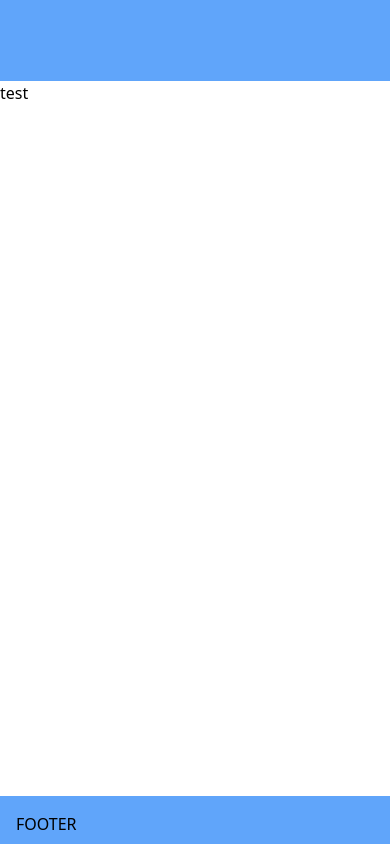
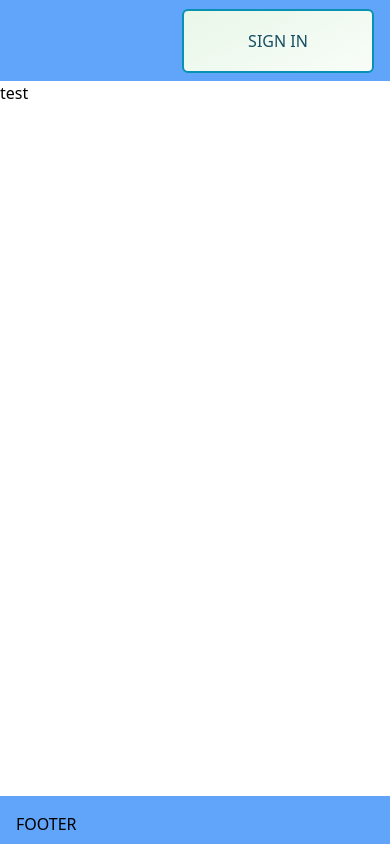
Before and after one commit to VelimirMueller/aurorae-images-frontend, a Vue app: page / in a window 390 px wide. Built offline with nearby package versions, Linux system fonts and the light colour scheme.

Commit message:
add mobile support

```diff
--- a/src/components/AccessbleButton.vue
+++ b/src/components/AccessbleButton.vue
@@ -1,6 +1,6 @@
 <template>
   <button
-    :class="`${props.isAnimated ? 'sign-in' : ''} w-48 rounded-md text-cyan-900 h-full mr-4 border-2 border-cyan-600 bg-white hover:underline`">
+    :class="`${props.isAnimated ? 'sign-in' : ''} w-48 rounded-md text-cyan-900 h-16 mt-auto mb-auto border-2 border-cyan-600 bg-white hover:underline`">
     {{ props.text }}
   </button>
 </template>
--- a/src/components/layout/NavBar.vue
+++ /dev/null
@@ -1,28 +0,0 @@
-<template>
-  <nav
-    role="navigation"
-    class="flex flex-row w-full items-center bg-blue-400 h-24">
-    <template class="hidden lg:flex w-full h-full ">
-      <DefaultIcon
-        v-if="props.hasDefaultIcon"
-        class="justfy-center items-cente" />
-      <DefaultLinkList />
-      <AccessibleButton class="hover:text-cyan-900 h-2/3" :is-animated="true" text="SIGN IN" type="button" />
-    </template>
-  </nav>
-</template>
-
-<script setup lang="ts">
-import AccessibleButton from '@/components/AccessbleButton.vue'
-import DefaultIcon from '@/components/layout/DefaultIcon.vue'
-import DefaultLinkList from '@/components/layout/DefaultLinkList.vue'
-
-const props = defineProps({
-  hasDefaultIcon: {
-    type: Boolean,
-    required: false,
-    default: false
-  }
-})
-
-</script>
--- a/src/layout/DefaultLayout.vue
+++ b/src/layout/DefaultLayout.vue
@@ -13,7 +13,7 @@
 </template>
 
 <script setup lang="ts">
-import NavBar from '@/components/layout/NavBar.vue'
+import NavBar from '@/layout/components/NavBar.vue'
 import type { NavLinks } from '@/types'
 
 const navLinks: NavLinks[] = [
--- a/src/components/layout/DefaultIcon.vue
+++ b/src/layout/components/DefaultIcon.vue
@@ -1,6 +1,6 @@
 <template>
   <a
-    class="logo block flex items-center p-4 px-8 text-xl h-2/3 mt-auto mb-auto items-center ml-2 rounded-lg p-2 justify-start bg-white border-cyan-700 border-2 text-cyan-900"
+    class="logo block flex items-center p-4 px-4 text-xl h-2/3 mt-auto mb-auto items-center rounded-lg p-2 justify-start bg-white border-cyan-700 border-2 text-cyan-900"
     href="#">
     <AccessibleIcon
       icon="book"
--- /dev/null
+++ b/src/layout/components/NavBar.vue
@@ -0,0 +1,32 @@
+<template>
+  <nav
+    role="navigation"
+    class="flex flex-row w-full items-center bg-blue-400 h-24 px-4">
+    <template class="hidden lg:flex w-full h-full">
+      <DefaultIcon
+        v-if="props.hasDefaultIcon"
+        class="justfy-center items-center" />
+      <DefaultLinkList />
+    </template>
+    <AccessibleButton
+      class="hover:text-cyan-900 ml-auto lg:w-48 w-36 lg:mr-0"
+      :is-animated="true"
+      text="SIGN IN"
+      type="button" />
+  </nav>
+</template>
+
+<script setup lang="ts">
+import AccessibleButton from '@/components/AccessbleButton.vue'
+import DefaultIcon from '@/layout/components/DefaultIcon.vue'
+import DefaultLinkList from '@/layout/components/DefaultLinkList.vue'
+
+const props = defineProps({
+  hasDefaultIcon: {
+    type: Boolean,
+    required: false,
+    default: false
+  }
+})
+
+</script>
```
Also changed, not shown: src/layout/components/DefaultLinkList.vue (renamed from src/components/layout/DefaultLinkList.vue).
